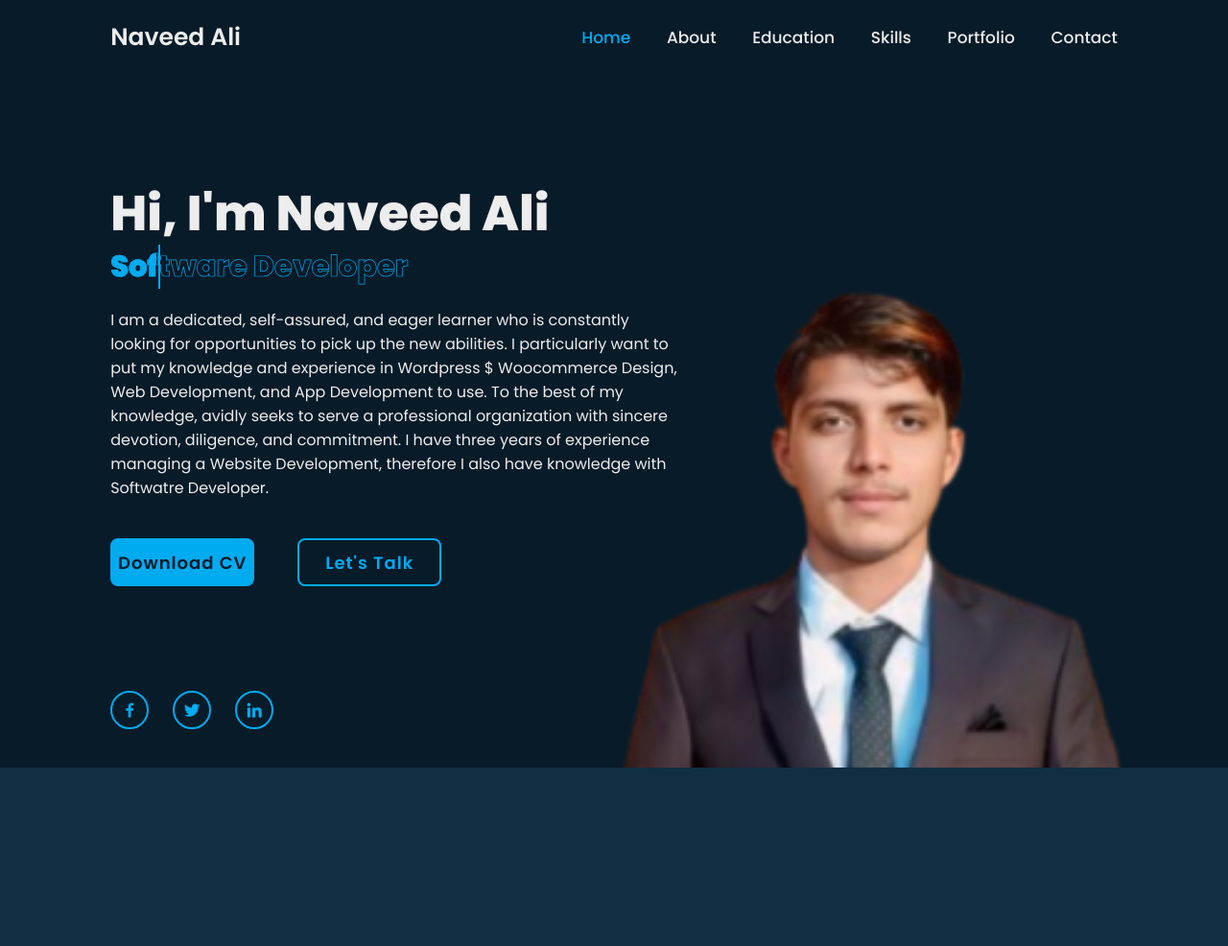
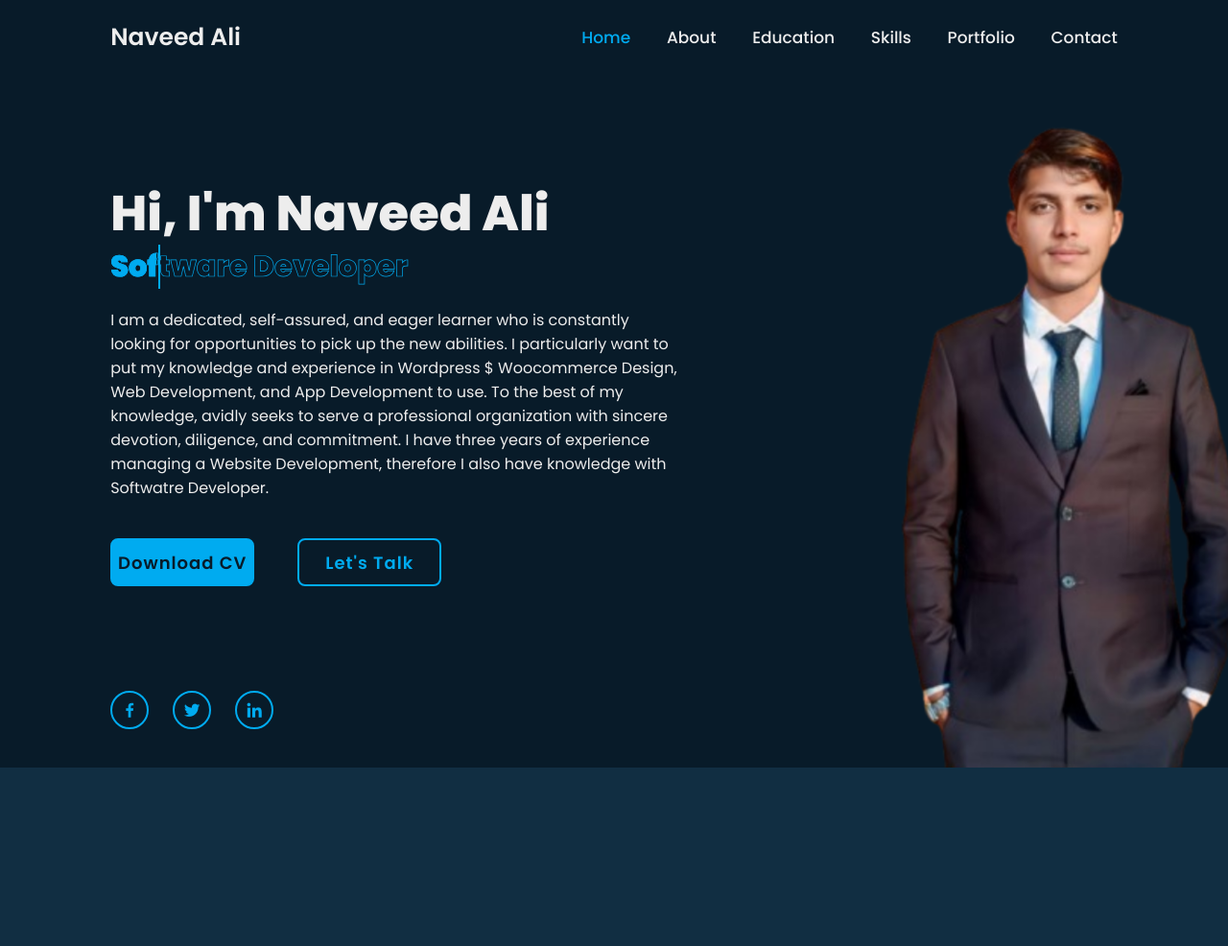
Before and after one commit to Naveed-Ali36/Naveed_Ali, a PHP site: page / in a window 1280 px wide. Shown: the top 986 px of the page at 96% size. Run offline with PHP 8.4, Linux system fonts and the light colour scheme.

Commit message:
Update style.css

```diff
--- a/style.css
+++ b/style.css
@@ -87,7 +87,7 @@ section {
     display: flex;
     align-items: center;
     padding: 0 9%;
-    background: url('/images/4.png') no-repeat;
+    background: url('/images/home3.png') no-repeat;
     background-size: cover;
     background-position: center;
 }
```
